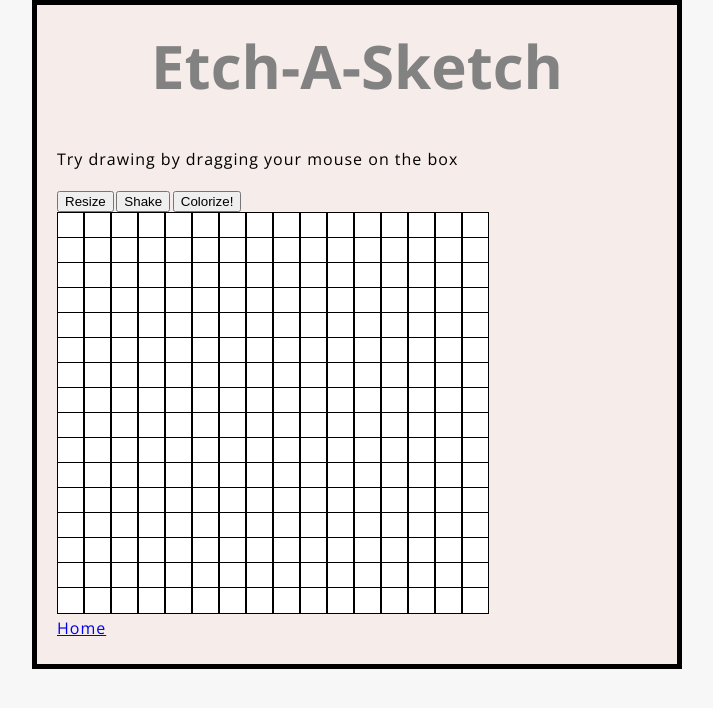
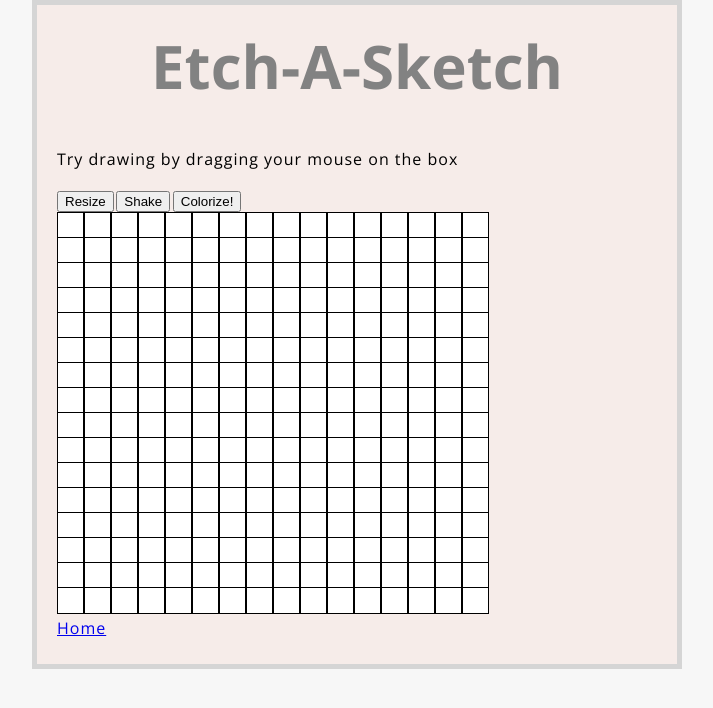
Before and after one commit to kmatt10/kmatt10.github.io, a Jekyll site: the page cv/premade/Etch.html, which Jekyll copies as it is, in a window 1280 px wide. Shown: the top 708 px of the page, without its empty margins (283-996 px from the left). Built offline with Jekyll 4.4.1, drawn with Linux system fonts in a browser that asks for light colours.

Commit message:
Update style.css

```diff
--- a/assets/css/style.css
+++ b/assets/css/style.css
@@ -9,7 +9,7 @@ body {
   margin: 0 auto;
   background-color: #F6ECE9;
   padding: 0 20px 20px 20px;
-  border: 5px solid black;
+  border: 5px solid #d5d5d5;
 }
 
 h1 {
```
